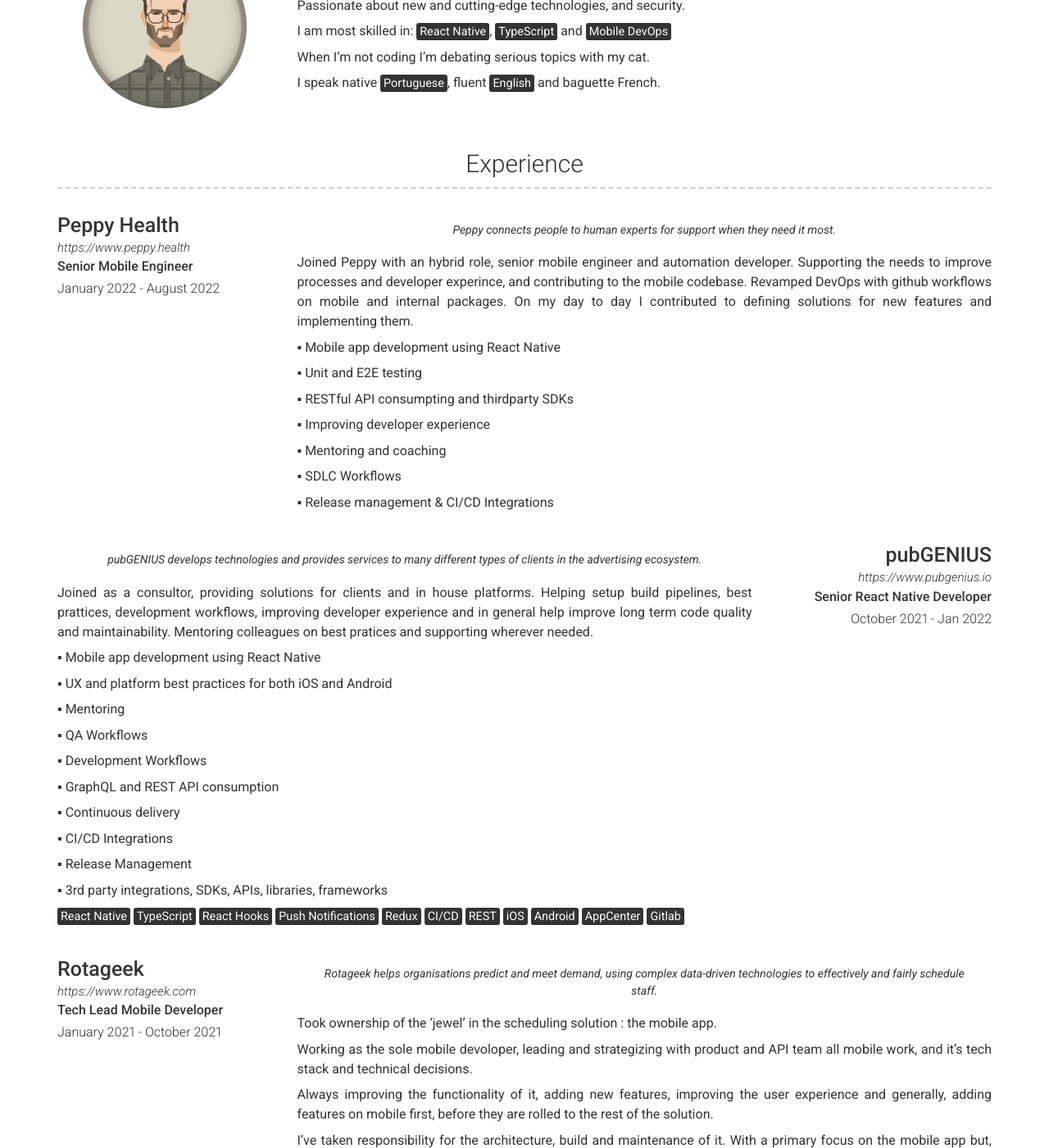
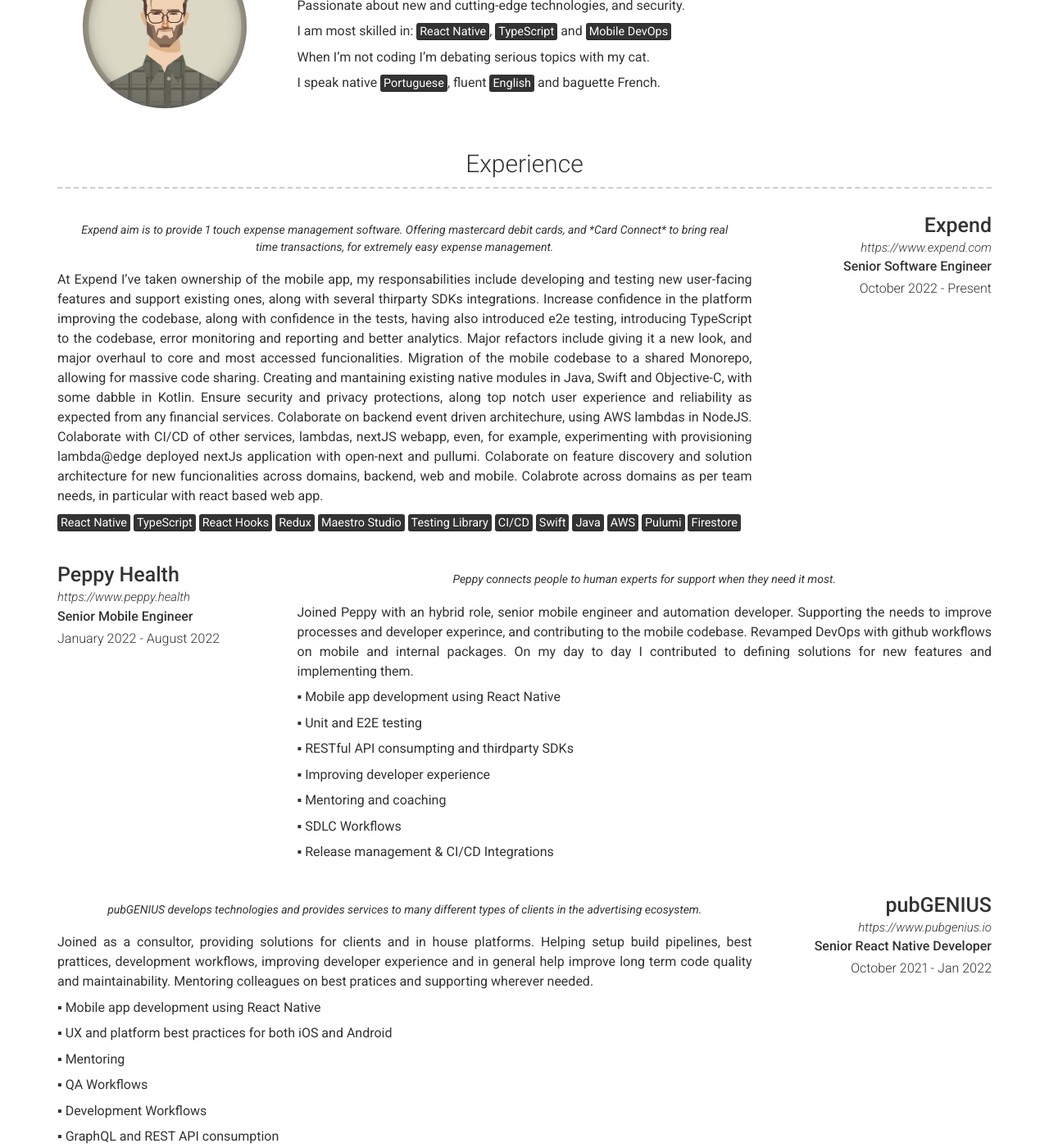
Before and after one commit to filipef101/filipef101.github.io, a Jekyll site: the page built from index.md, in a window 1280 px wide and 1400 px high, scrolled down 347 px. Shown: the whole window at 82% size. Built offline with Jekyll 4.4.1, drawn with Linux system fonts in a browser that asks for light colours; nearby versions of some CDN libraries; a script that is not in the unit is left out; some of the changed text lies outside the part shown.

Commit message:
Update experience.yml

```diff
--- a/_data/experience.yml
+++ b/_data/experience.yml
@@ -1,3 +1,23 @@
+
+- layout: right
+  company: Expend
+  link: https://www.expend.com
+  job_title: Senior Software Engineer
+  dates: October 2022 - Present
+  quote: >
+    Expend aim is to provide 1 touch expense management software. Offering mastercard debit cards, and *Card Connect* to bring real time transactions, for extremely easy expense management.
+  description: | # this will include new lines to allow paragraphs
+    At Expend I've taken ownership of the mobile app, my responsabilities include developing and testing new user-facing features and support existing ones, along with several thirparty SDKs integrations.
+    Increase confidence in the platform improving the codebase, along with confidence in the tests, having also introduced e2e testing, introducing TypeScript to the codebase, error monitoring and reporting and better analytics.
+    Major refactors include giving it a new look, and major overhaul to core and most accessed funcionalities. Migration of the mobile codebase to a shared Monorepo, allowing for massive code sharing.
+    Creating and mantaining existing native modules in Java, Swift and Objective-C, with some dabble in Kotlin.
+    Ensure security and privacy protections, along top notch user experience and reliability as expected from any financial services.
+    Colaborate on backend event driven architechure, using AWS lambdas in NodeJS.
+    Colaborate with CI/CD of other services, lambdas, nextJS webapp, even, for example, experimenting with provisioning lambda@edge deployed nextJs application with open-next and pullumi.
+    Colaborate on feature discovery and solution architecture for new funcionalities across domains, backend, web and mobile.
+    Colabrote across domains as per team needs, in particular with react based web app.
+
+      <mark>React Native</mark> <mark>TypeScript</mark> <mark>React Hooks</mark> <mark>Redux</mark> <mark>Maestro Studio</mark> <mark>Testing Library</mark> <mark>CI/CD</mark> <mark>Swift</mark> <mark>Java</mark> <mark>AWS</mark> <mark>Pulumi</mark> <mark>Firestore</mark>
 
 - layout: left
   company: Peppy Health
@@ -63,7 +83,7 @@
 - layout: left
   company: Rotageek
   link: https://www.rotageek.com
-  job_title: Tech Lead Mobile Developer
+  job_title: Lead/Senior Mobile Developer
   dates: January 2021 - October 2021
   quote: >
     Rotageek helps organisations predict and meet demand, using complex data-driven technologies to effectively and fairly schedule staff.
@@ -115,7 +135,7 @@
     Creating online services and mobile apps for startups and organizations.
   description: | # this will include new lines to allow paragraphs
     During my time at Logirix, 3+ years , I learned most of my key skills, such as teamwork and working to tight deadlines. I thoroughly enjoyed my time at Logirix and I learn a lot, and relished a healthy work life balance.
-    At logirix I worked on a plentitude of Agile projects, you can see some on the projects section.
+    At logirix I worked on a plentitude of Agile projects, you can see some on the projects section. Started as a Junior and by the time I left I was responsible for techical direction, and ownership of several key projects & its mobile apps.
 
     ▪ Development of mobile apps with React Native for Android and iOS
 
```
